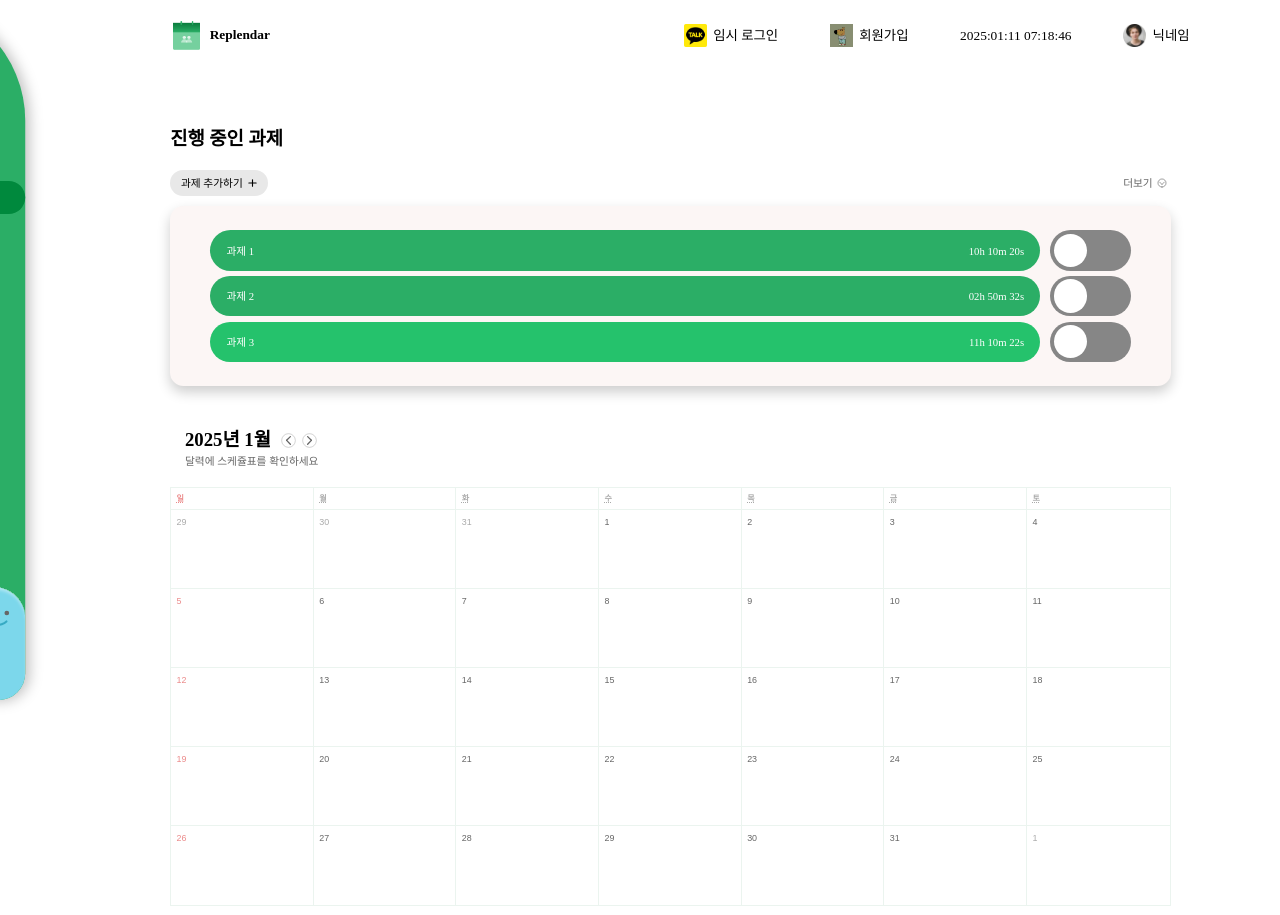
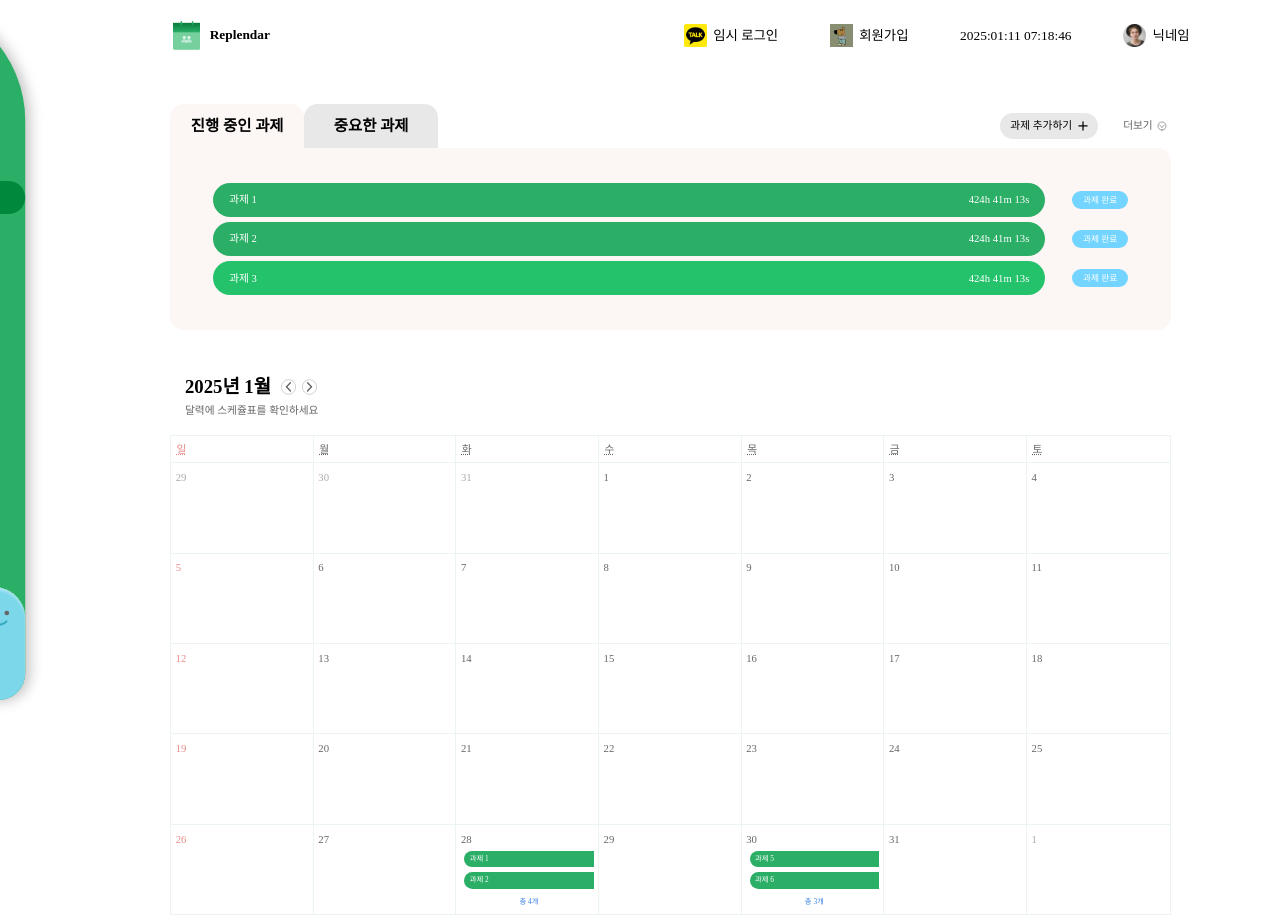
Before and after one commit to UMC-Replendar/Web, a React (Vite) app in the folder Replendar/: page / in a window 1280 px wide. Built offline with nearby package versions, Linux system fonts and the light colour scheme; a web font is replaced by a local one.

Commit message:
[FEAT] 메인 화면 재구성

```diff
--- a/Replendar/src/components/OngoingComponents/CustomCalendar.tsx
+++ b/Replendar/src/components/OngoingComponents/CustomCalendar.tsx
@@ -13,14 +13,18 @@ const CalendarHeader = styled.div`
   display: flex;
   align-items: center;
   gap: 15px;
-  align-self: center;
+  align-self: stretch;
   margin-bottom: 4px;
   margin-left: 22px;
 `;
 
 const MonthText = styled.h4`
+  color: black;
+  font-family: Pretendard;
   font-size: 28px;
+  font-style: normal;
   font-weight: 700;
+  line-height: 140%;
   margin: 0;
 `;
 
@@ -32,23 +36,17 @@ const ArrowButtonContainer = styled.div`
 
 const ArrowButton = styled.button`
   all: unset;
-  display: flex;
-  justify-content: center;
-  align-items: center;
   cursor: pointer;
-  width: 22px;
-  height: 22px;
-
-  img {
-    width: 100%;
-    height: 100%;
-  }
 `;
 
 const ScheduleText = styled.p`
+  align-self: stretch;
   color: #666666;
+  font-family: Pretendard;
   font-size: 16px;
+  font-style: normal;
   font-weight: 500;
+  line-height: 140%;
   margin: 0 0 26px 22px;
 `;
 
@@ -63,7 +61,12 @@ const StyledCalendar = styled(Calendar)`
 
   .react-calendar__month-view__weekdays {
     text-align: left;
-    color: #aaaaaa;
+    color: #666666;
+    font-family: Pretendard;
+    font-size: 16px;
+    font-style: normal;
+    font-weight: 500;
+    line-height: 140%;
 
     div:nth-child(1) {
       color: #eb8a8a;
@@ -71,21 +74,35 @@ const StyledCalendar = styled(Calendar)`
   }
 
   .react-calendar__month-view__weekdays__weekday {
-    padding: 7px 8px;
+    display: flex;
+    padding: 8px;
+    flex-direction: column;
+    justify-content: center;
+    align-items: flex-start;
+    align-self: stretch;
     border-right: 1px solid #ebf4ef;
+
     &:last-child {
       border-right: none;
     }
   }
 
   .react-calendar__tile {
-    height: 118px;
+    display: flex;
+    flex-direction: column;
+    align-items: flex-start;
+    gap: 6px;
+    flex: 1 0 0;
+    align-self: stretch;
     border-top: 1px solid #ebf4ef;
     border-right: 1px solid #ebf4ef;
     color: #666666;
-    display: flex;
-    align-items: flex-start;
-    padding: 8px;
+    font-family: Pretendard;
+    font-size: 16px;
+    font-style: normal;
+    font-weight: 500;
+    line-height: 140%;
+    height: 135px;
   }
 
   .react-calendar__month-view__days > .react-calendar__tile:nth-child(7n) {
@@ -114,7 +131,51 @@ const StyledCalendar = styled(Calendar)`
   }
 `;
 
-function CustomCalendar() {
+const TaskMarkerContainer = styled.div`
+  display: flex;
+  padding-left: 5px;
+  flex-direction: column;
+  align-items: center;
+  justify-content: center;
+  gap: 7px;
+  align-self: stretch;
+
+  span {
+    color: #3982e2;
+    text-align: center;
+    font-family: Pretendard;
+    font-size: 11px;
+    font-style: normal;
+    font-weight: 400;
+    line-height: 140%;
+    margin-top: 5px;
+    margin-bottom: 5px;
+  }
+`;
+
+const TaskMarker = styled.div`
+  display: flex;
+  height: 25px;
+  padding: 8px;
+  flex-direction: column;
+  justify-content: center;
+  align-items: flex-start;
+  align-self: stretch;
+  border-radius: 50px 0px 0px 50px;
+  background: #2bae66;
+  color: white;
+  font-family: Pretendard;
+  font-size: 11px;
+  font-style: normal;
+  font-weight: 400;
+  line-height: 140%;
+`;
+
+interface CustomCalendarProps {
+  tasks: { name: string; deadline: string }[];
+}
+
+function CustomCalendar({ tasks }: CustomCalendarProps) {
   const [currentDate, setCurrentDate] = useState(new Date()); // 선택한 날짜
   const [viewDate, setViewDate] = useState(new Date()); // 캘린더에 표시되는 월
 
@@ -166,6 +227,41 @@ function CustomCalendar() {
             return 'currentMonthSunday';
           return null;
         }}
+        tileContent={({ date }) => {
+          const formattedDate = date
+            .toLocaleDateString('ko-KR', {
+              year: 'numeric',
+              month: '2-digit',
+              day: '2-digit',
+            })
+            .replace(/\\./g, '-');
+
+          const tasksForDate = tasks.filter((task) => {
+            const taskDate = new Date(task.deadline);
+            const localDate = taskDate
+              .toLocaleDateString('ko-KR', {
+                year: 'numeric',
+                month: '2-digit',
+                day: '2-digit',
+              })
+              .replace(/\\./g, '-');
+            return localDate === formattedDate;
+          });
+
+          if (tasksForDate.length > 0) {
+            return (
+              <TaskMarkerContainer>
+                {tasksForDate.slice(0, 2).map((task, index) => (
+                  <TaskMarker key={index}>{task.name}</TaskMarker>
+                ))}
+                {tasksForDate.length > 2 && (
+                  <span>총 {tasksForDate.length}개</span>
+                )}
+              </TaskMarkerContainer>
+            );
+          }
+          return null;
+        }}
         onClickDay={(value) => setCurrentDate(value)}
         onActiveStartDateChange={({ activeStartDate }) => {
           if (activeStartDate) setViewDate(activeStartDate);
--- a/Replendar/src/modal/AddTaskModal.tsx
+++ b/Replendar/src/modal/AddTaskModal.tsx
@@ -1,4 +1,4 @@
-import { useState } from 'react';
+import { useState, useEffect } from 'react';
 import styled from 'styled-components';
 import BookmarkIcon from '../assets/images/BookmarkIcon.svg';
 // import CalendarIcon from '../assets/images/CalendarIcon.svg';
@@ -9,7 +9,7 @@ import ToggleSwitch from '../components/OngoingComponents/ToggleSwitch';
 
 interface AddTaskModalProps {
   onClose: () => void;
-  onAddTask: (name: string, deadline: string) => void;
+  onAddTask: (name: string, deadline: string, time: string) => void;
 }
 
 const ModalOverlay = styled.div`
@@ -19,12 +19,44 @@ const ModalOverlay = styled.div`
   align-items: flex-start;
   padding: 60px 68px 28px 68px;
   gap: 51px;
-  width: 74%;
+  width: 84%;
   height: auto;
   background: #fcf6f5;
   border-radius: 20px;
   box-shadow: 0px 3px 10px rgba(0, 0, 0, 0.25);
   z-index: 1000;
+`;
+
+const SelectFriendsModal = styled.div`
+  position: absolute;
+  width: 452px;
+  height: 461px;
+  border-radius: 10px;
+  background: white;
+  box-shadow: 0px 3px 10px 0px rgba(0, 0, 0, 0.25);
+  z-index: 2000;
+`;
+
+const SelectFriendsModalTitle = styled.h5`
+  font-size: 23px;
+  font-weight: 600;
+  margin: 24px 0 50px 24px;
+`;
+
+const FriendsList = styled.ul`
+  display: flex;
+  width: 392px;
+  flex-direction: column;
+  align-items: flex-start;
+  gap: 10px;
+`;
+
+const FriendsItem = styled.li`
+  display: flex;
+  justify-content: space-between;
+  align-items: center;
+  gap: 8px;
+  align-self: stretch;
 `;
 
 const Header = styled.div`
@@ -39,6 +71,10 @@ const TitleContainer = styled.div`
   padding: 8px 8px 8px 0px;
   align-items: center;
   gap: 8px;
+
+  img {
+    cursor: pointer;
+  }
 `;
 
 const Title = styled.h4`
@@ -82,7 +118,7 @@ const Input = styled.input`
   align-items: center;
   gap: 8px;
   border-radius: 5px;
-  border: none;
+  border: 1px solid #e8e8e8;
   background: white;
   color: #666666;
   font-size: 19px;
@@ -98,7 +134,7 @@ const TaskNameSection = styled.div`
 const TaskDeadlineSection = styled.div`
   display: flex;
   align-items: center;
-  gap: 77px;
+  gap: 72px;
 `;
 
 const OpenSettingSection = styled.div`
@@ -180,11 +216,15 @@ const MemoSection = styled.div`
   width: 100%;
 `;
 
-const MemoInput = styled.input`
+const MemoInput = styled.textarea`
+  flex-grow: 1;
   height: 295px;
+  padding: 10px;
   border-radius: 10px;
   border: 1px solid #d5d5d5;
-  flex-grow: 1;
+  background: white;
+  font-size: 16px;
+  font-weight: 500;
 `;
 
 const ActionButtons = styled.div`
@@ -197,9 +237,22 @@ const ActionButtons = styled.div`
 function AddTaskModal({ onClose, onAddTask }: AddTaskModalProps) {
   const [taskName, setTaskName] = useState('');
   const [deadline, setDeadline] = useState('');
+  const [time, setTime] = useState('');
+  const [placeholderDate, setPlaceholderDate] = useState('');
   const [isPublic, setIsPublic] = useState(true);
   const [isOn, setIsOn] = useState(false);
   const [alarmCount, setAlarmCount] = useState(3);
+  const [friendsPopupOpen, setFriendsPopupOpen] = useState(false);
+  const [selectedFriends, setSelectedFriends] = useState<string[]>([]);
+  const [friends, setFriends] = useState<string[]>([]);
+
+  useEffect(() => {
+    const today = new Date();
+    const year = today.getFullYear();
+    const month = String(today.getMonth() + 1).padStart(2, '0');
+    const day = String(today.getDate()).padStart(2, '0');
+    setPlaceholderDate(`${year} / ${month} / ${day}`);
+  }, []);
 
   const handleComplete = () => {
     if (!taskName.trim()) {
@@ -210,7 +263,7 @@ function AddTaskModal({ onClose, onAddTask }: AddTaskModalProps) {
       alert('마감일을 선택해주세요.');
       return;
     }
-    onAddTask(taskName, deadline);
+    onAddTask(taskName, deadline, time);
   };
 
   return (
@@ -237,9 +290,18 @@ function AddTaskModal({ onClose, onAddTask }: AddTaskModalProps) {
         <TaskDeadlineSection>
           <Label>과제 마감일</Label>
           <Input
-            type="date"
+            type="text"
             value={deadline}
+            placeholder={placeholderDate}
             onChange={(e) => setDeadline(e.target.value)}
+            maxLength={10}
+          />
+          <Input
+            type="text"
+            value={time}
+            placeholder="23:55"
+            onChange={(e) => setTime(e.target.value)}
+            maxLength={5}
           />
         </TaskDeadlineSection>
       </Section>
@@ -288,11 +350,22 @@ function AddTaskModal({ onClose, onAddTask }: AddTaskModalProps) {
 
       <ShareSection>
         <Label>공유할 친구</Label>
-        <PlusFriendsButton>
+        <PlusFriendsButton onClick={() => setFriendsPopupOpen(true)}>
           <img src={GrayPlusIcon} alt="Gray Plus Icon" />
           추가
         </PlusFriendsButton>
       </ShareSection>
+
+      {friendsPopupOpen && (
+        <SelectFriendsModal>
+          <SelectFriendsModalTitle>공유할 친구 선택</SelectFriendsModalTitle>
+          <FriendsList>
+            {friends.map((friend) => (
+              <FriendsItem key={friend}></FriendsItem>
+            ))}
+          </FriendsList>
+        </SelectFriendsModal>
+      )}
 
       <MemoSection>
         <Label>메모</Label>
--- a/Replendar/src/pages/OngoingTasks.tsx
+++ b/Replendar/src/pages/OngoingTasks.tsx
@@ -1,18 +1,10 @@
-import { useState } from 'react';
+import { useState, useEffect } from 'react';
 import styled from 'styled-components';
-import ToggleSwitch from '../components/OngoingComponents/ToggleSwitch';
 import CustomCalendar from '../components/OngoingComponents/CustomCalendar';
 import AddTaskModal from '../modal/AddTaskModal';
 import PlusIcon from '../assets/images/PlusIcon.svg';
 import DownArrowIcon from '../assets/images/DownArrowIcon.svg';
 import UpArrowIcon from '../assets/images/UpArrowIcon.svg';
-
-//진행 중인 과제, 과제 추가하기, task box사이의 바텀 마진 입니다.
-const MarginBottom = {
-  15: '15px',
-  20: '20px',
-  30: '30px',
-};
 
 const PageWrapper = styled.div`
   margin-top: 79px;
@@ -22,15 +14,36 @@ const PageWrapper = styled.div`
   flex-direction: column;
 `;
 
-const MainPageTitle = styled.h4`
-  font-size: 28px;
-  margin-bottom: ${MarginBottom[30]};
+const MainPageTitleWrapper = styled.div`
+  display: flex;
+  justify-content: space-between;
+  align-items: center;
 `;
 
-const ButtonContainer = styled.div`
+const LeftTitles = styled.div`
   display: flex;
-  justify-content: space-between;
-  margin-bottom: ${MarginBottom[15]};
+`;
+
+const MainPageTitleBox = styled.div`
+  display: flex;
+  padding: 17px 20px;
+  justify-content: center;
+  align-items: center;
+  border-radius: 20px 20px 0px 0px;
+  background: #fcf6f5;
+  width: 200px;
+  height: fit-content;
+  cursor: pointer;
+`;
+
+const MainPageTitle = styled.h5`
+  margin: 0;
+  font-family: Pretendard;
+  font-size: 23px;
+  font-style: normal;
+  font-weight: 700;
+  line-height: 140%;
+  cursor: pointer;
 `;
 
 export const AddButton = styled.button`
@@ -41,15 +54,18 @@ export const AddButton = styled.button`
   gap: 8px;
   border-radius: 50px;
   border: none;
-  background-color: #e8e8e8;
+  background: #e8e8e8;
   color: black;
+  font-family: Pretendard;
   font-size: 16px;
+  font-style: normal;
   font-weight: 500;
+  line-height: 140%;
   cursor: pointer;
 
   img {
-    width: 13px;
-    height: 13px;
+    width: 15px;
+    height: 15px;
   }
 `;
 
@@ -59,8 +75,11 @@ const More = styled.div`
   align-items: center;
   gap: 6px;
   color: #666666;
+  font-family: Pretendard;
   font-size: 16px;
+  font-style: normal;
   font-weight: 500;
+  line-height: 140%;
   cursor: pointer;
 
   img {
@@ -70,10 +89,9 @@ const More = styled.div`
 `;
 
 const TaskBox = styled.div<{ isScrollable: boolean }>`
-  background-color: #fcf6f5;
-  border-radius: 20px;
-  padding: 36px 60px;
-  box-shadow: 0 9px 19.3px rgba(205, 205, 205, 1);
+  border-radius: 0px 20px 20px 20px;
+  background: #fcf6f5;
+  padding: 52px 64px;
   ${({ isScrollable }) =>
     isScrollable
       ? `
@@ -88,7 +106,9 @@ const TaskBox = styled.div<{ isScrollable: boolean }>`
 
 const TaskBlockContainer = styled.div`
   display: flex;
-  justify-content: space-between;
+  align-items: center;
+  gap: 40px;
+  align-self: stretch;
   margin-bottom: 8px;
 
   &:last-child {
@@ -97,54 +117,130 @@ const TaskBlockContainer = styled.div`
 `;
 
 const TaskBlock = styled.div<{ color: string }>`
-  background-color: ${({ color }) => color};
   display: flex;
-  border-radius: 50px;
+  padding: 14px 24px;
   justify-content: space-between;
   align-items: center;
-  padding: 14px 24px;
-  width: calc(100% - 135px);
+  border-radius: 50px;
+  background-color: ${({ color }) => color};
+  width: 100%;
 `;
 
-const TaskName = styled.div`
+const TaskInfo = styled.div`
+  color: white;
+  font-family: Pretendard;
   font-size: 16px;
-  color: white;
+  font-style: normal;
+  font-weight: 500;
+  line-height: 140%;
 `;
 
-const RemainingTime = styled.div`
-  font-size: 16px;
+const TaskCompleteButton = styled.button`
+  display: flex;
+  padding: 4px 16px;
+  justify-content: center;
+  align-items: center;
+  border-radius: 50px;
+  border: none;
+  background: #73d5ff;
   color: white;
+  font-family: Pretendard;
+  font-size: 13px;
+  font-style: normal;
+  font-weight: 500;
+  line-height: 140%;
+  cursor: pointer;
+
+  white-space: nowrap;
 `;
 
 interface TaskData {
   color: string;
   name: string;
-  time: string;
+  deadline: string;
+  remainingTime: string;
   isToggled: boolean;
 }
 
 function OngoingTasks() {
   const [tasks, setTasks] = useState<TaskData[]>([
-    { color: '#2BAE66', name: '과제 1', time: '10h 10m 20s', isToggled: false },
-    { color: '#2BAE66', name: '과제 2', time: '02h 50m 32s', isToggled: false },
-    { color: '#25C26C', name: '과제 3', time: '11h 10m 22s', isToggled: false },
-    { color: '#7AC19A', name: '과제 4', time: '11h 10m 22s', isToggled: false },
-    { color: '#7AC19A', name: '과제 5', time: '11h 10m 22s', isToggled: false },
-    { color: '#7AC19A', name: '과제 6', time: '11h 10m 22s', isToggled: false },
-    { color: '#7AC19A', name: '과제 7', time: '11h 10m 22s', isToggled: false },
+    {
+      color: '#2BAE66',
+      name: '과제 1',
+      deadline: '2025-01-28T23:59:59',
+      remainingTime: '',
+      isToggled: false,
+    },
+    {
+      color: '#2BAE66',
+      name: '과제 2',
+      deadline: '2025-01-28T23:59:59',
+      remainingTime: '',
+      isToggled: false,
+    },
+    {
+      color: '#25C26C',
+      name: '과제 3',
+      deadline: '2025-01-28T23:59:59',
+      remainingTime: '',
+      isToggled: false,
+    },
+    {
+      color: '#7AC19A',
+      name: '과제 4',
+      deadline: '2025-01-28T23:59:59',
+      remainingTime: '',
+      isToggled: false,
+    },
+    {
+      color: '#7AC19A',
+      name: '과제 5',
+      deadline: '2025-01-30T23:59:59',
+      remainingTime: '',
+      isToggled: false,
+    },
+    {
+      color: '#7AC19A',
+      name: '과제 6',
+      deadline: '2025-01-30T23:59:59',
+      remainingTime: '',
+      isToggled: false,
+    },
+    {
+      color: '#7AC19A',
+      name: '과제 7',
+      deadline: '2025-01-30T23:59:59',
+      remainingTime: '',
+      isToggled: false,
+    },
   ]);
 
   const [visibleTasksCount, setVisibleTasksCount] = useState(
     tasks.length <= 3 ? tasks.length : 3
   );
 
-  const handleToggle = (index: number) => {
+  useEffect(() => {
+    const updateRemainingTimes = () => {
       setTasks((prevTasks) =>
-      prevTasks.map((task, i) =>
-        i === index ? { ...task, isToggled: !task.isToggled } : task
-      )
+        prevTasks.map((task) => {
+          const deadlineDate = new Date(task.deadline);
+          const now = new Date();
+          const diffMs = deadlineDate.getTime() - now.getTime();
+          const hours = Math.floor(diffMs / (1000 * 60 * 60));
+          const minutes = Math.floor((diffMs % (1000 * 60 * 60)) / (1000 * 60));
+          const seconds = Math.floor((diffMs % (1000 * 60)) / 1000);
+          return {
+            ...task,
+            remainingTime: `${hours}h ${minutes}m ${seconds}s`,
+          };
+        })
       );
     };
+
+    updateRemainingTimes();
+    const interval = setInterval(updateRemainingTimes, 1000);
+    return () => clearInterval(interval);
+  }, []);
 
   const handleShowMore = () => {
     if (visibleTasksCount < tasks.length) {
@@ -168,7 +264,8 @@ function OngoingTasks() {
     const newTask: TaskData = {
       color: '#7AC19A',
       name,
-      time: deadline,
+      deadline,
+      remainingTime: '',
       isToggled: false,
     };
     setTasks((prevTasks) => {
@@ -180,10 +277,23 @@ function OngoingTasks() {
     setIsModalOpen(false);
   };
 
+  const handleCompleteTask = (index: number) => {
+    setTasks((prevTasks) => prevTasks.filter((_, i) => i !== index));
+  };
+
   return (
     <PageWrapper>
+      <MainPageTitleWrapper>
+        <LeftTitles>
+          <MainPageTitleBox>
             <MainPageTitle>진행 중인 과제</MainPageTitle>
-      <ButtonContainer>
+          </MainPageTitleBox>
+          <MainPageTitleBox style={{ background: '#E8E8E8' }}>
+            <MainPageTitle>중요한 과제</MainPageTitle>
+          </MainPageTitleBox>
+        </LeftTitles>
+
+        <div style={{ display: 'flex', gap: '31px' }}>
           <AddButton onClick={handleOpenModal}>
             과제 추가하기
             <img src={PlusIcon} alt="Plus Icon" />
@@ -193,7 +303,9 @@ function OngoingTasks() {
               {visibleTasksCount === tasks.length ? '닫기' : '더보기'}
               <img
                 src={
-                visibleTasksCount === tasks.length ? UpArrowIcon : DownArrowIcon
+                  visibleTasksCount === tasks.length
+                    ? UpArrowIcon
+                    : DownArrowIcon
                 }
                 alt={
                   visibleTasksCount === tasks.length ? 'Up Arrow' : 'Down Arrow'
@@ -201,7 +313,8 @@ function OngoingTasks() {
               />
             </More>
           )}
-      </ButtonContainer>
+        </div>
+      </MainPageTitleWrapper>
 
       <TaskBox isScrollable={tasks.length > 10}>
         {tasks.slice(0, visibleTasksCount).map((task, index) => (
@@ -209,14 +322,18 @@ function OngoingTasks() {
             key={index}
             color={task.color}
             name={task.name}
-            time={task.time}
-            isToggled={task.isToggled}
-            onToggle={() => handleToggle(index)}
+            remainingTime={task.remainingTime || ''}
+            onComplete={() => handleCompleteTask(index)}
           />
         ))}
       </TaskBox>
 
-      <CustomCalendar />
+      <CustomCalendar
+        tasks={tasks.map((task) => ({
+          name: task.name,
+          deadline: task.deadline,
+        }))}
+      />
 
       {isModalOpen && (
         <AddTaskModal onClose={handleCloseModal} onAddTask={handleAddTask} />
@@ -228,19 +345,18 @@ function OngoingTasks() {
 interface TaskProps {
   color: string;
   name: string;
-  time: string;
-  isToggled: boolean;
-  onToggle: () => void;
+  remainingTime: string;
+  onComplete: () => void;
 }
 
-function Task({ color, name, time, isToggled, onToggle }: TaskProps) {
+function Task({ color, name, remainingTime, onComplete }: TaskProps) {
   return (
     <TaskBlockContainer>
       <TaskBlock color={color}>
-        <TaskName>{name}</TaskName>
-        <RemainingTime>{time}</RemainingTime>
+        <TaskInfo>{name}</TaskInfo>
+        <TaskInfo>{remainingTime}</TaskInfo>
       </TaskBlock>
-      <ToggleSwitch isOn={isToggled} onToggle={onToggle} />
+      <TaskCompleteButton onClick={onComplete}>과제 완료</TaskCompleteButton>
     </TaskBlockContainer>
   );
 }
```
Lines whose indentation alone changed are shown as unchanged.
